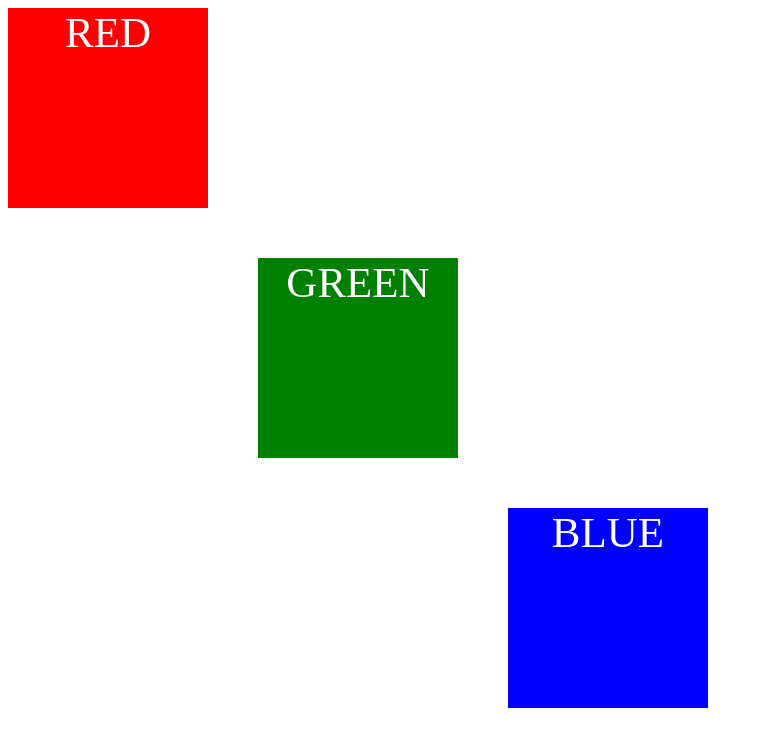
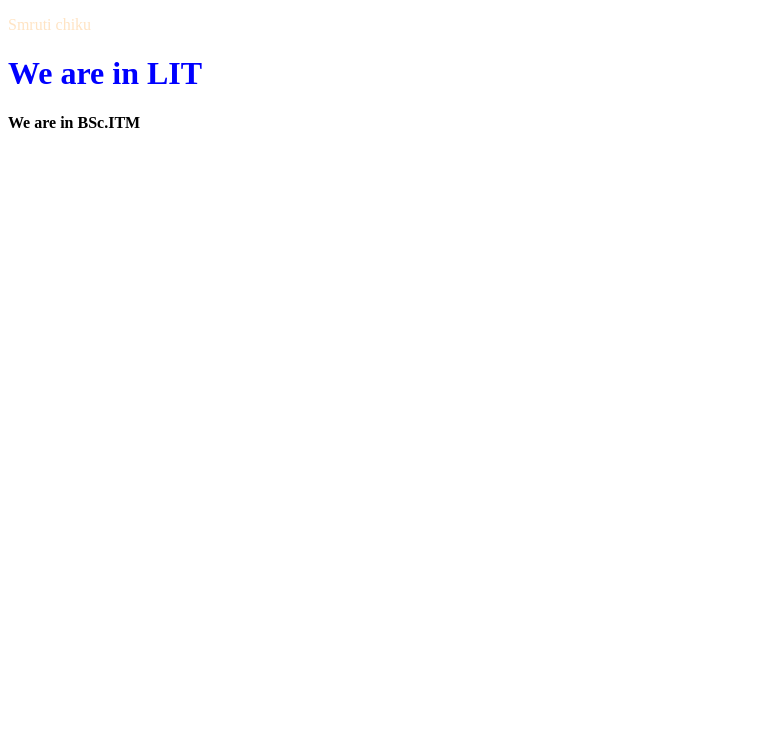
Before and after one commit to Dynamicsmruti2006/table.com, a plain HTML site: page today.html in a window 1280 px wide. Shown: the whole page, without its empty margins (0-763 px from the left). Drawn offline with Linux system fonts and the light colour scheme.

Commit message:
Add files via upload

```diff
--- a/today.html
+++ b/today.html
@@ -1,36 +1,19 @@
-<div class="container">
-<div class="red">RED</div>
-<div class="green">GREEN</div>
-<div class="blue">BLUE</div>
-<style type="text/css">
-
-	.red{
-		background-color: red;
-		height: 200px;
-		width: 200px;
-		font-size: 43px;
-		text-align: center;
-		color: white;
-	}
-	.green{
-		background-color: green;
-		height: 200px;
-		width: 200px;
-		margin-left:250px ;
-		margin-top: 50px;
-		text-align: center;
-		font-size: 43px;
-		color: white;
-	}
-	.blue{
-		background-color: blue;
-		height: 200px;
-		width: 200px;
-		margin-left: 500px;
-		margin-top: 50px;
-		text-align: center;
-		color: white;
-		font-size: 43px;
-
-	}
-</style>
+<!DOCTYPE html>
+<html lang="en">
+<head>
+    <meta charset="UTF-8">
+    <meta name="viewport" content="width=device-width, initial-scale=1.0">
+    <link rel="stylesheet" href="html.css">
+    <title>All type of CSS</title>
+    <style>
+h1{
+    color: blue;  <!-- I am internal css-->
+}
+    </style>
+</head>
+<body>
+    <p style="color: bisque;">Smruti chiku</p> <!--I am inline CSS-->
+    <h1>We are in LIT</h1>
+    <h4>We are in BSc.ITM</h4>
+</body>
+</html>
```
